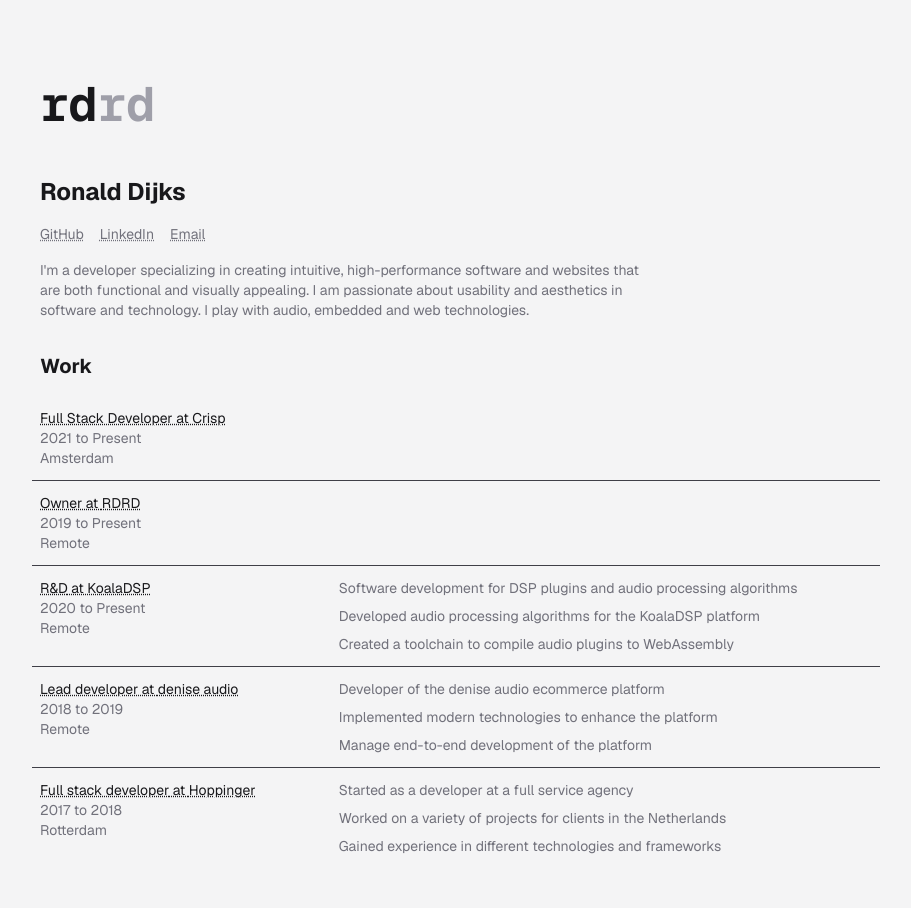
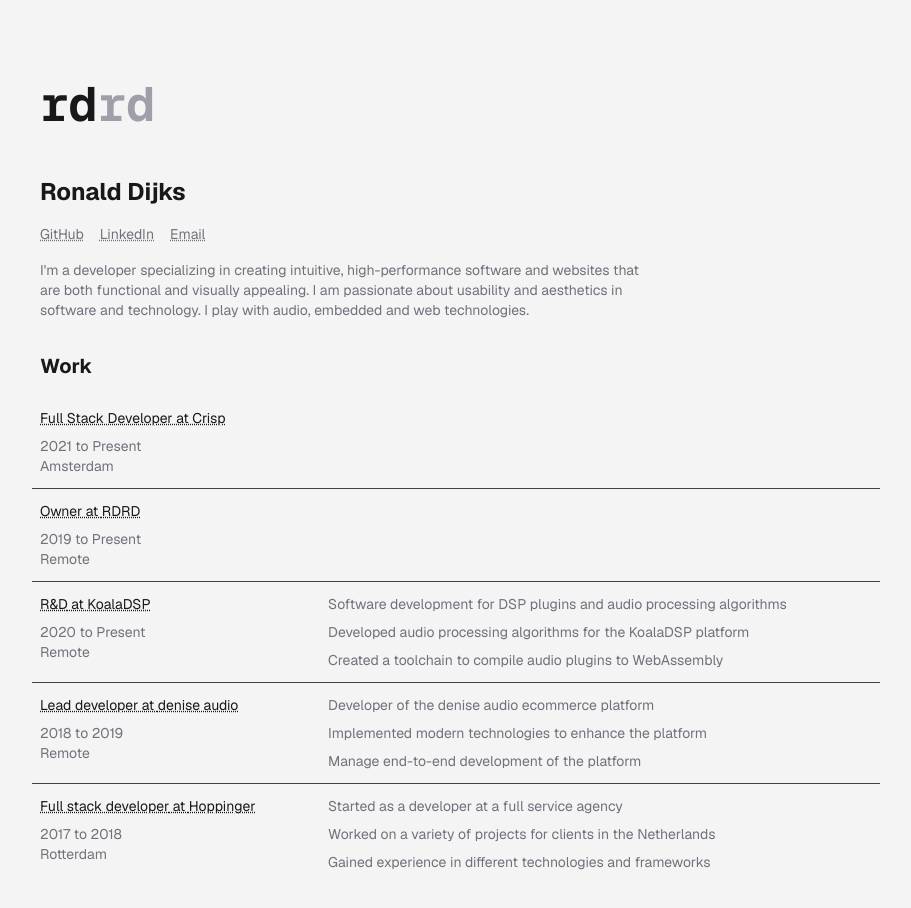
Before and after one commit to RonaldDijks/resume.rdrd.io, a Next.js app: page / in a window 1280 px wide. Shown: the top 908 px of the page, without its empty margins (40-951 px from the left). Built offline with nearby package versions, Linux system fonts and the light colour scheme.

Commit message:
@/components/work: fix margins

```diff
--- a/src/components/Work.tsx
+++ b/src/components/Work.tsx
@@ -67,9 +67,9 @@ export interface ExperienceProps {
 
 const Experience: React.FC<ExperienceProps> = (props) => {
   return (
-    <div className="grid gap-8 grid-cols-[1fr_2fr] text-sm text-muted hover:bg-zinc-800 py-3 px-2 -mx-2">
+    <div className="grid gap-4 grid-cols-1 sm:grid-cols-[1fr_2fr] text-sm text-muted hover:bg-zinc-800 py-3 px-2 -mx-2">
       <div>
-        <h3 className="text-foreground  [text-wrap:balance]">
+        <h3 className="text-foreground [text-wrap:balance] mb-0 md:mb-2">
           <Link href={props.company.url}>
             {props.position} at {props.company.name}
           </Link>
@@ -79,11 +79,13 @@ const Experience: React.FC<ExperienceProps> = (props) => {
         </p>
         <p>{props.location}</p>
       </div>
-      <div className="grid gap-2">
-        {props.details.map((detail) => (
-          <div key={detail}>{detail}</div>
-        ))}
-      </div>
+      {props.details.length > 0 && (
+        <div className="grid gap-2">
+          {props.details.map((detail) => (
+            <div key={detail}>{detail}</div>
+          ))}
+        </div>
+      )}
     </div>
   );
 };
```
